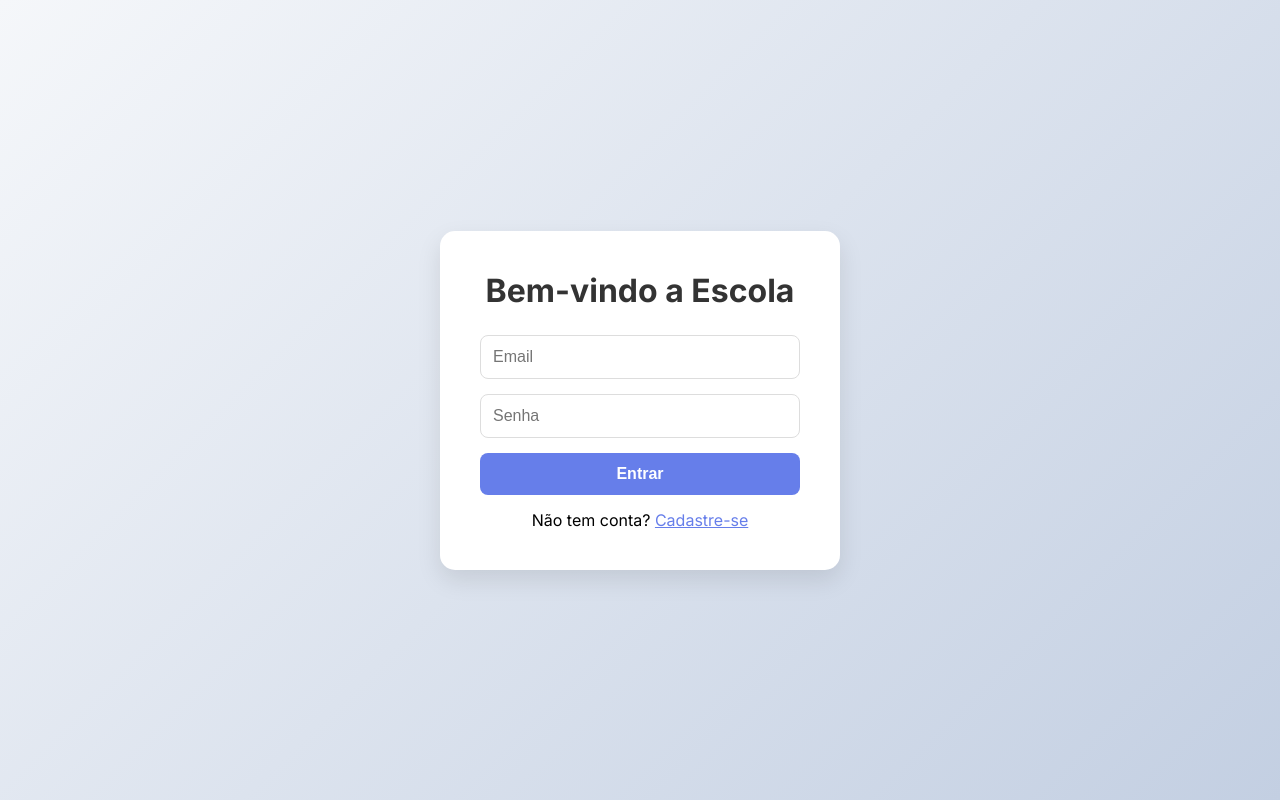
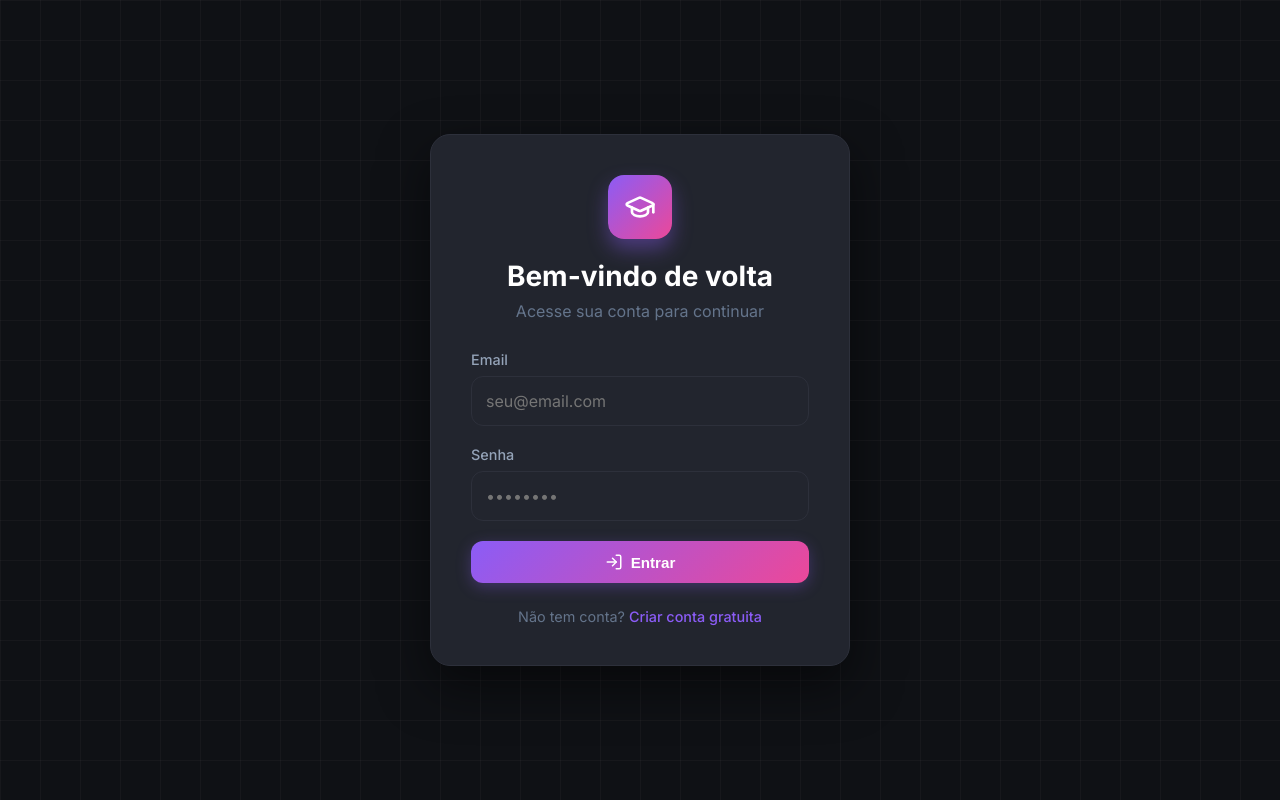
Before and after one commit to fabriciosilvatattoo/escola-agente, a React (Vite) app: page /login in a window 1280 px wide. Built offline with nearby package versions, Linux system fonts and the light colour scheme.

Commit message:
style: huge visual upgrade with dark theme and modern UI

```diff
--- a/package.json
+++ b/package.json
@@ -11,15 +11,19 @@
   "dependencies": {
     "axios": "^1.6.0",
     "bcryptjs": "^3.0.3",
+    "clsx": "^2.1.1",
     "cors": "^2.8.5",
     "express": "^4.18.2",
+    "framer-motion": "^12.34.0",
     "jsonwebtoken": "^9.0.3",
+    "lucide-react": "^0.563.0",
     "minio": "^8.0.6",
     "multer": "^2.0.2",
     "pg": "^8.18.0",
     "react": "^18.3.1",
     "react-dom": "^18.3.1",
-    "react-router-dom": "^6.30.3"
+    "react-router-dom": "^6.30.3",
+    "tailwind-merge": "^3.4.0"
   },
   "devDependencies": {
     "@vitejs/plugin-react": "^4.2.1",
--- a/src/App.css
+++ b/src/App.css
@@ -1,26 +1,254 @@
-body {
+@import url('https://fonts.googleapis.com/css2?family=Inter:wght@300;400;500;600;700&display=swap');
+
+:root {
+  --bg-primary: #0f1115;
+  --bg-secondary: #0f1115;
+  /* Corrigido para combinar com o layout */
+  --bg-card: #22252e;
+  --bg-hover: #2d303b;
+
+  --primary: #8b5cf6;
+  /* Roxo vibrante */
+  --primary-glow: rgba(139, 92, 246, 0.5);
+  --secondary: #ec4899;
+  /* Rosa vibrante */
+
+  --text-primary: #ffffff;
+  --text-secondary: #94a3b8;
+  --text-muted: #64748b;
+
+  --border: #2d303b;
+  --glass: rgba(30, 32, 40, 0.7);
+  --glass-border: rgba(255, 255, 255, 0.05);
+
+  --font-sans: 'Inter', sans-serif;
+}
+
+* {
+  box-sizing: border-box;
   margin: 0;
   padding: 0;
 }
 
-#root {
+body {
+  font-family: var(--font-sans);
+  background-color: var(--bg-primary);
+  color: var(--text-primary);
+  /* Gradiente de fundo sutil para dar profundidade */
+  background-image:
+    radial-gradient(circle at top right, rgba(139, 92, 246, 0.15), transparent 40%),
+    radial-gradient(circle at bottom left, rgba(236, 72, 153, 0.1), transparent 40%);
   min-height: 100vh;
+  -webkit-font-smoothing: antialiased;
 }
 
-/* Custom scrollbar */
+/* Scrollbar Bonita */
 ::-webkit-scrollbar {
   width: 8px;
 }
 
 ::-webkit-scrollbar-track {
-  background: #f1f1f1;
+  background: var(--bg-primary);
 }
 
 ::-webkit-scrollbar-thumb {
-  background: #888;
+  background: var(--border);
   border-radius: 4px;
 }
 
 ::-webkit-scrollbar-thumb:hover {
-  background: #555;
+  background: var(--text-muted);
 }
+
+/* Utilitários de Vidro (Glassmorphism) */
+.glass-panel {
+  background: var(--glass);
+  backdrop-filter: blur(12px);
+  -webkit-backdrop-filter: blur(12px);
+  border: 1px solid var(--glass-border);
+  border-radius: 16px;
+}
+
+/* Animações Sutis */
+.hover-scale {
+  transition: transform 0.2s cubic-bezier(0.4, 0, 0.2, 1);
+}
+
+.hover-scale:hover {
+  transform: translateY(-2px);
+}
+
+/* Botões Modernos */
+.btn-primary {
+  background: linear-gradient(135deg, var(--primary), var(--secondary));
+  color: white;
+  border: none;
+  padding: 12px 24px;
+  border-radius: 12px;
+  font-weight: 600;
+  font-size: 0.95rem;
+  cursor: pointer;
+  box-shadow: 0 4px 15px rgba(139, 92, 246, 0.3);
+  transition: all 0.2s ease;
+  display: inline-flex;
+  align-items: center;
+  justify-content: center;
+  gap: 8px;
+  text-decoration: none;
+}
+
+.btn-primary:hover {
+  box-shadow: 0 6px 20px rgba(139, 92, 246, 0.5);
+  transform: translateY(-1px);
+  color: white;
+}
+
+.btn-secondary {
+  background: var(--bg-hover);
+  color: var(--text-primary);
+  border: 1px solid var(--border);
+  padding: 12px 24px;
+  border-radius: 12px;
+  font-weight: 500;
+  cursor: pointer;
+  transition: all 0.2s ease;
+}
+
+.btn-secondary:hover {
+  background: var(--border);
+  border-color: var(--text-muted);
+}
+
+/* Inputs Modernos no modo dark */
+input,
+textarea {
+  background: var(--bg-card);
+  /* Ajustado para card bg */
+  border: 1px solid var(--border);
+  color: white;
+  padding: 12px 16px;
+  border-radius: 12px;
+  font-size: 1rem;
+  font-family: var(--font-sans);
+  transition: all 0.2s;
+}
+
+input:focus,
+textarea:focus {
+  outline: none;
+  border-color: var(--primary);
+  box-shadow: 0 0 0 2px rgba(139, 92, 246, 0.2);
+}
+
+/* Link padrão */
+a {
+  color: var(--primary);
+  text-decoration: none;
+  font-weight: 500;
+  transition: color 0.2s;
+}
+
+a:hover {
+  color: var(--secondary);
+}
+
+/* Login Premium Styles */
+.login-page {
+  min-height: 100vh;
+  display: flex;
+  align-items: center;
+  justify-content: center;
+  background: var(--bg-primary);
+  /* Efeito de grade sutil */
+  background-image:
+    linear-gradient(rgba(255, 255, 255, 0.03) 1px, transparent 1px),
+    linear-gradient(90deg, rgba(255, 255, 255, 0.03) 1px, transparent 1px);
+  background-size: 40px 40px;
+}
+
+.login-card {
+  width: 100%;
+  max-width: 420px;
+  padding: 40px;
+  background: var(--bg-card);
+  box-shadow: 0 20px 50px rgba(0, 0, 0, 0.5);
+  border: 1px solid var(--border);
+  border-radius: 20px;
+}
+
+.login-header {
+  text-align: center;
+  margin-bottom: 30px;
+}
+
+.login-header h1 {
+  font-size: 1.75rem;
+  margin-bottom: 8px;
+  color: var(--text-primary);
+  font-weight: 700;
+}
+
+.login-header p {
+  color: var(--text-muted);
+}
+
+.logo-icon {
+  margin: 0 auto 20px auto;
+  width: 64px;
+  height: 64px;
+  background: linear-gradient(135deg, var(--primary), var(--secondary));
+  border-radius: 16px;
+  display: flex;
+  align-items: center;
+  justify-content: center;
+  box-shadow: 0 10px 20px rgba(139, 92, 246, 0.4);
+}
+
+.input-group {
+  margin-bottom: 20px;
+}
+
+.input-group label {
+  display: block;
+  margin-bottom: 8px;
+  color: var(--text-secondary);
+  font-size: 0.9rem;
+  font-weight: 500;
+}
+
+.input-group input {
+  width: 100%;
+  padding: 14px;
+}
+
+.error-msg {
+  color: #ef4444;
+  margin-bottom: 15px;
+  font-size: 0.9rem;
+  text-align: center;
+  padding: 10px;
+  background: rgba(239, 68, 68, 0.1);
+  border-radius: 8px;
+}
+
+.login-footer {
+  margin-top: 25px;
+  text-align: center;
+  font-size: 0.9rem;
+  color: var(--text-muted);
+}
+
+.w-100 {
+  width: 100%;
+}
+
+/* Loading */
+.loader {
+  display: flex;
+  justify-content: center;
+  align-items: center;
+  height: 100vh;
+  font-size: 1.2rem;
+  color: var(--text-muted);
+  font-weight: 500;
+}
--- a/src/Layout.jsx
+++ b/src/Layout.jsx
@@ -1,34 +1,34 @@
 import { Outlet } from 'react-router-dom';
 import Sidebar from './Sidebar';
+import './App.css'; // Carrega o tema dark
 
 function Layout() {
     return (
-        <div style={styles.container}>
-            <div style={styles.sidebar}>
-                <Sidebar />
-            </div>
-            <div style={styles.content}>
+        <div className="layout" style={styles.layout}>
+            <Sidebar />
+            <main className="main-content" style={styles.content}>
                 <Outlet />
-            </div>
+            </main>
         </div>
     );
 }
 
 const styles = {
-    container: {
+    layout: {
         display: 'flex',
         minHeight: '100vh',
-        width: '100%',
-    },
-    sidebar: {
-        width: '250px',
-        flexShrink: 0,
+        width: '100vw',
+        backgroundColor: 'var(--bg-primary)',
+        color: 'var(--text-primary)',
     },
     content: {
         flex: 1,
-        padding: '40px',
-        background: '#f5f7fa',
+        marginLeft: '280px',
+        padding: '40px 60px',
         overflowY: 'auto',
+        /* Efeito de profundidade para o content */
+        backgroundColor: 'var(--bg-primary)',
+        backgroundImage: `radial-gradient(circle at top right, rgba(139, 92, 246, 0.05), transparent 40%)`
     },
 };
 
--- a/src/Login.jsx
+++ b/src/Login.jsx
@@ -1,5 +1,7 @@
 import { useState } from 'react';
 import { useNavigate, Link } from 'react-router-dom';
+import { LogIn, GraduationCap } from 'lucide-react';
+import './App.css';
 
 function Login() {
     const [email, setEmail] = useState('');
@@ -21,7 +23,7 @@ function Login() {
             if (response.ok) {
                 localStorage.setItem('token', data.token);
                 localStorage.setItem('user', JSON.stringify(data.user));
-                navigate('/dashboard'); // Vai pro Chat
+                navigate('/modules');
             } else {
                 setError(data.error || 'Erro ao fazer login');
             }
@@ -31,84 +33,53 @@ function Login() {
     };
 
     return (
-        <div style={styles.container}>
-            <div style={styles.card}>
-                <h1 style={styles.title}>Bem-vindo a Escola</h1>
-                <form onSubmit={handleLogin} style={styles.form}>
+        <div className="login-page">
+            <div className="glass-panel login-card">
+                <div className="login-header">
+                    <div className="logo-icon">
+                        <GraduationCap size={32} color="white" />
+                    </div>
+                    <h1>Bem-vindo de volta</h1>
+                    <p>Acesse sua conta para continuar</p>
+                </div>
+
+                <form onSubmit={handleLogin} className="login-form">
+                    <div className="input-group">
+                        <label>Email</label>
                         <input
                             type="email"
-                        placeholder="Email"
+                            placeholder="seu@email.com"
                             value={email}
                             onChange={(e) => setEmail(e.target.value)}
-                        style={styles.input}
                             required
                         />
+                    </div>
+
+                    <div className="input-group">
+                        <label>Senha</label>
                         <input
                             type="password"
-                        placeholder="Senha"
+                            placeholder="••••••••"
                             value={password}
                             onChange={(e) => setPassword(e.target.value)}
-                        style={styles.input}
                             required
                         />
-                    {error && <p style={styles.error}>{error}</p>}
-                    <button type="submit" style={styles.button}>Entrar</button>
+                    </div>
+
+                    {error && <div className="error-msg">{error}</div>}
+
+                    <button type="submit" className="btn-primary w-100">
+                        <LogIn size={18} /> Entrar
+                    </button>
                 </form>
-                <p style={{ marginTop: '15px' }}>
-                    Não tem conta? <Link to="/register" style={{ color: '#667eea' }}>Cadastre-se</Link>
+
+                <p className="login-footer">
+                    Não tem conta? <Link to="/register">Criar conta gratuita</Link>
                 </p>
             </div>
         </div>
     );
 }
-
-const styles = {
-    container: {
-        height: '100vh',
-        display: 'flex',
-        justifyContent: 'center',
-        alignItems: 'center',
-        background: 'linear-gradient(135deg, #f5f7fa 0%, #c3cfe2 100%)',
-        fontFamily: 'Inter, sans-serif',
-    },
-    card: {
-        padding: '40px',
-        background: 'white',
-        borderRadius: '15px',
-        boxShadow: '0 10px 25px rgba(0,0,0,0.1)',
-        width: '100%',
-        maxWidth: '400px',
-        textAlign: 'center',
-    },
-    title: {
-        marginBottom: '25px',
-        color: '#333',
-    },
-    form: {
-        display: 'flex',
-        flexDirection: 'column',
-        gap: '15px',
-    },
-    input: {
-        padding: '12px',
-        borderRadius: '8px',
-        border: '1px solid #ddd',
-        fontSize: '16px',
-    },
-    button: {
-        padding: '12px',
-        borderRadius: '8px',
-        border: 'none',
-        background: '#667eea',
-        color: 'white',
-        fontSize: '16px',
-        cursor: 'pointer',
-        fontWeight: 'bold',
-    },
-    error: {
-        color: 'red',
-        fontSize: '14px',
-    },
-};
-
+// Estilos locais para simplificar
+// ... (Adicionando no App.css logo abaixo)
 export default Login;
--- a/src/Modules.jsx
+++ b/src/Modules.jsx
@@ -1,53 +1,57 @@
 import { useEffect, useState } from 'react';
 import { Link } from 'react-router-dom';
+import { BookOpen, PlayCircle } from 'lucide-react';
+import './App.css';
 
 function Modules() {
     const [modules, setModules] = useState([]);
     const [loading, setLoading] = useState(true);
-    const [error, setError] = useState(null);
 
     useEffect(() => {
-        const token = localStorage.getItem('token');
-        fetch('/api/modules', { headers: { Authorization: `Bearer ${token}` } })
-            .then(res => {
-                if (!res.ok) throw new Error('Erro ao buscar módulos');
-                return res.json();
-            })
+        fetch('/api/modules')
+            .then(res => res.json())
             .then(data => {
                 setModules(data);
                 setLoading(false);
             })
-            .catch(err => {
-                console.error(err);
-                setError('Não foi possível carregar os módulos.');
-                setLoading(false);
-            });
+            .catch(err => setLoading(false));
     }, []);
 
-    if (loading) return <div style={styles.centered}>Carregando módulos...</div>;
-    if (error) return <div style={styles.error}>{error}</div>;
+    if (loading) return <div className="loader">Carregando seus cursos...</div>;
 
     return (
         <div style={styles.container}>
-            <h1 style={styles.title}>Meus Módulos</h1>
+            <header style={styles.header}>
+                <h1 style={styles.title}>Meus Cursos</h1>
+                <p style={styles.subtitle}>Continue de onde parou e avance sua carreira</p>
+            </header>
 
             <div style={styles.grid}>
-                {modules.length > 0 ? (
-                    modules.map(mod => (
-                        <div key={mod.id} style={styles.card}>
-                            <div style={{ ...styles.cover, backgroundImage: `url(${mod.cover_image})` }}></div>
-                            <div style={styles.content}>
-                                <h3 style={styles.cardTitle}>{mod.title}</h3>
-                                <p style={styles.desc}>{mod.description}</p>
-                                <Link to={`/modules/${mod.id}`} style={styles.btn}>
-                                    Continuar Curso →
-                                </Link>
+                {modules.map(mod => (
+                    <div key={mod.id} className="module-card glass-panel hover-scale" style={styles.card}>
+                        <div style={{ ...styles.cover, backgroundImage: `url(${mod.cover_image})` }}>
+                            <div style={styles.overlay}>
+                                <span style={styles.badge}>Módulo {mod.id}</span>
                             </div>
                         </div>
-                    ))
-                ) : (
-                    <p>Nenhum módulo encontrado.</p>
-                )}
+
+                        <div style={styles.content}>
+                            <h3 style={styles.cardTitle}>{mod.title}</h3>
+                            <p style={styles.desc}>{mod.description}</p>
+
+                            <div style={styles.progressContainer}>
+                                <div style={styles.progressBar}>
+                                    <div style={{ width: '30%', height: '100%', background: 'var(--primary)', borderRadius: '4px' }}></div>
+                                </div>
+                                <span style={styles.progressText}>30% concluído</span>
+                            </div>
+
+                            <Link to={`/modules/${mod.id}`} className="btn-primary" style={styles.btn}>
+                                <PlayCircle size={18} /> Continuar Aula
+                            </Link>
+                        </div>
+                    </div>
+                ))}
             </div>
         </div>
     );
@@ -58,61 +62,97 @@ const styles = {
         maxWidth: '1200px',
         margin: '0 auto',
     },
+    header: {
+        marginBottom: '50px',
+    },
     title: {
-        fontSize: '2rem',
-        marginBottom: '30px',
-        color: '#333',
+        fontSize: '2.5rem',
+        fontWeight: '700',
+        background: 'linear-gradient(to right, #fff, #94a3b8)',
+        WebkitBackgroundClip: 'text',
+        WebkitTextFillColor: 'transparent',
+        marginBottom: '10px'
+    },
+    subtitle: {
+        fontSize: '1.1rem',
+        color: 'var(--text-secondary)',
     },
     grid: {
         display: 'grid',
-        gridTemplateColumns: 'repeat(auto-fill, minmax(300px, 1fr))',
+        gridTemplateColumns: 'repeat(auto-fill, minmax(320px, 1fr))',
         gap: '30px',
     },
     card: {
-        background: 'white',
-        borderRadius: '15px',
         overflow: 'hidden',
-        boxShadow: '0 5px 15px rgba(0,0,0,0.08)',
-        transition: 'transform 0.2s',
+        border: '1px solid rgba(255,255,255,0.05)',
+        background: 'linear-gradient(180deg, rgba(30,32,40,0.6) 0%, rgba(30,32,40,0.3) 100%)',
+        display: 'flex',
+        flexDirection: 'column',
     },
     cover: {
-        height: '180px',
+        height: '200px',
         backgroundSize: 'cover',
         backgroundPosition: 'center',
-        backgroundColor: '#eee',
+        position: 'relative',
+    },
+    overlay: {
+        position: 'absolute',
+        top: 0,
+        left: 0,
+        width: '100%',
+        height: '100%',
+        background: 'linear-gradient(to bottom, transparent 0%, rgba(15,17,21,0.8) 100%)',
+        padding: '15px'
+    },
+    badge: {
+        background: 'rgba(0,0,0,0.6)',
+        backdropFilter: 'blur(4px)',
+        color: '#fff',
+        padding: '4px 10px',
+        borderRadius: '20px',
+        fontSize: '0.75rem',
+        fontWeight: '600',
+        textTransform: 'uppercase',
     },
     content: {
-        padding: '20px',
+        padding: '24px',
+        flex: 1,
+        display: 'flex',
+        flexDirection: 'column',
     },
     cardTitle: {
-        margin: '0 0 10px 0',
         fontSize: '1.25rem',
+        color: 'var(--text-primary)',
+        marginBottom: '10px',
+        fontWeight: 600,
     },
     desc: {
-        color: '#666',
+        fontSize: '0.9rem',
+        color: 'var(--text-muted)',
         lineHeight: '1.5',
         marginBottom: '20px',
+        flex: 1,
+    },
+    progressContainer: {
+        marginBottom: '20px',
+    },
+    progressBar: {
+        width: '100%',
+        height: '6px',
+        background: 'rgba(255,255,255,0.1)',
+        borderRadius: '4px',
+        marginBottom: '8px',
+        overflow: 'hidden'
+    },
+    progressText: {
+        fontSize: '0.8rem',
+        color: 'var(--text-muted)',
     },
     btn: {
-        display: 'inline-block',
-        background: '#667eea',
-        color: 'white',
-        padding: '10px 20px',
-        borderRadius: '8px',
-        textDecoration: 'none',
-        fontWeight: 'bold',
-        transition: 'background 0.2s',
-    },
-    centered: {
+        width: '100%',
         textAlign: 'center',
-        padding: '50px',
-        fontSize: '1.2rem',
-        color: '#666',
-    },
-    error: {
-        color: 'red',
-        textAlign: 'center',
-        padding: '20px',
+        display: 'flex',
+        justifyContent: 'center'
     }
 };
 
--- a/src/Sidebar.jsx
+++ b/src/Sidebar.jsx
@@ -1,4 +1,6 @@
-import { Link, useNavigate, useLocation } from 'react-router-dom';
+import { useNavigate, useLocation, Link } from 'react-router-dom';
+import { BookOpen, MonitorPlay, MessageSquare, Users, LogOut, GraduationCap, LayoutDashboard } from 'lucide-react';
+import './App.css'; // Garantir estilos globais
 
 function Sidebar() {
     const navigate = useNavigate();
@@ -10,85 +12,160 @@ function Sidebar() {
         navigate('/login');
     };
 
-    const isActive = (path) => location.pathname === path;
+    const isActive = (path) => {
+        return location.pathname.startsWith(path);
+    };
+
+    const menuItems = [
+        { path: '/modules', label: 'Meus Cursos', icon: BookOpen },
+        { path: '/feed', label: 'Comunidade', icon: Users },
+        { path: '/chat', label: 'Tutor IA', icon: MessageSquare },
+    ];
 
     return (
-        <div style={styles.sidebar}>
-            <div style={styles.logo}>
-                <h1>🎓 NEXUS</h1>
+        <aside style={styles.sidebar}>
+            {/* Logo */}
+            <div style={styles.logoContainer}>
+                <div style={styles.logoBox}>
+                    <GraduationCap size={28} color="#fff" />
+                </div>
+                <div>
+                    <h1 style={styles.brandName}>NEXUS</h1>
+                    <span style={styles.brandSubtitle}>Academy</span>
+                </div>
             </div>
 
+            {/* Navegação */}
             <nav style={styles.nav}>
-                <Link to="/modules" style={isActive('/modules') ? styles.linkActive : styles.link}>📚 Módulos</Link>
-                <Link to="/feed" style={isActive('/feed') ? styles.linkActive : styles.link}>💬 Comunidade</Link>
-                <Link to="/chat" style={isActive('/chat') ? styles.linkActive : styles.link}>🤖 Tutor IA</Link>
+                {menuItems.map((item) => {
+                    const active = isActive(item.path);
+                    const Icon = item.icon;
+
+                    return (
+                        <Link
+                            key={item.path}
+                            to={item.path}
+                            style={{
+                                ...styles.link,
+                                ...(active ? styles.linkActive : {}),
+                            }}
+                        >
+                            <Icon size={20} color={active ? '#fff' : '#94a3b8'} style={{ minWidth: '24px' }} />
+                            <span style={active ? { color: '#fff', fontWeight: 600 } : { color: '#94a3b8' }}>
+                                {item.label}
+                            </span>
+                            {active && <div style={styles.activeIndicator} />}
+                        </Link>
+                    );
+                })}
             </nav>
 
+            {/* Footer / Logout */}
             <div style={styles.footer}>
-                <button onClick={handleLogout} style={styles.logoutBtn}>Sair</button>
+                <button onClick={handleLogout} style={styles.logoutBtn}>
+                    <LogOut size={18} />
+                    <span>Sair da conta</span>
+                </button>
             </div>
-        </div>
+        </aside>
     );
 }
 
 const styles = {
     sidebar: {
-        width: '250px',
+        width: '280px',
         height: '100vh',
-        background: '#1a1c23',
-        color: 'white',
+        background: 'var(--bg-secondary)', // #1a1c23
+        borderRight: '1px solid var(--border)',
         display: 'flex',
         flexDirection: 'column',
         position: 'fixed',
         left: 0,
         top: 0,
-        padding: '20px',
-        boxSizing: 'border-box',
+        zIndex: 50,
+        padding: '30px 20px',
     },
-    logo: {
-        marginBottom: '40px',
-        textAlign: 'center',
-        borderBottom: '1px solid #333',
-        paddingBottom: '20px',
+    logoContainer: {
+        display: 'flex',
+        alignItems: 'center',
+        gap: '15px',
+        marginBottom: '50px',
+        paddingLeft: '10px',
+    },
+    logoBox: {
+        width: '48px',
+        height: '48px',
+        borderRadius: '12px',
+        background: 'linear-gradient(135deg, var(--primary), var(--secondary))',
+        display: 'flex',
+        alignItems: 'center',
+        justifyContent: 'center',
+        boxShadow: '0 8px 16px rgba(139, 92, 246, 0.3)',
+    },
+    brandName: {
+        fontSize: '1.5rem',
+        fontWeight: '700',
+        color: 'white',
+        lineHeight: 1,
+        letterSpacing: '-0.5px'
+    },
+    brandSubtitle: {
+        fontSize: '0.85rem',
+        color: 'var(--text-muted)',
+        fontWeight: '500',
+        letterSpacing: '1px',
+        textTransform: 'uppercase'
     },
     nav: {
         display: 'flex',
         flexDirection: 'column',
-        gap: '10px',
+        gap: '8px',
         flex: 1,
     },
     link: {
-        color: '#a0aec0',
-        textDecoration: 'none',
-        padding: '12px 15px',
-        borderRadius: '8px',
-        transition: '0.2s',
         display: 'flex',
         alignItems: 'center',
-        fontSize: '16px',
-        fontWeight: 500
+        gap: '12px',
+        padding: '14px 18px',
+        borderRadius: '12px',
+        transition: 'all 0.2s cubic-bezier(0.4, 0, 0.2, 1)',
+        position: 'relative',
+        overflow: 'hidden',
+        textDecoration: 'none',
     },
     linkActive: {
-        background: '#667eea',
-        color: 'white',
-        textDecoration: 'none', // Adicionado para garantir
-        padding: '12px 15px',
-        borderRadius: '8px',
-        fontWeight: 600
+        background: 'rgba(139, 92, 246, 0.1)', // primary com opacidade
+    },
+    activeIndicator: {
+        position: 'absolute',
+        left: 0,
+        top: '50%',
+        transform: 'translateY(-50%)',
+        width: '4px',
+        height: '24px',
+        background: 'var(--primary)',
+        borderRadius: '0 4px 4px 0',
     },
     footer: {
-        borderTop: '1px solid #333',
+        marginTop: 'auto',
         paddingTop: '20px',
+        borderTop: '1px solid var(--border)',
     },
     logoutBtn: {
         width: '100%',
+        display: 'flex',
+        alignItems: 'center',
+        justifyContent: 'center',
+        gap: '10px',
         padding: '12px',
         background: 'transparent',
-        border: '1px solid #e53e3e',
-        color: '#e53e3e',
-        borderRadius: '8px',
+        border: '1px solid var(--border)',
+        color: 'var(--text-muted)',
+        borderRadius: '12px',
         cursor: 'pointer',
         transition: '0.2s',
+        fontSize: '0.9rem',
+        fontWeight: 500
     }
 };
 
```
Also changed, not shown: 1 other file (tests, documents, lock files or other folders). Lines whose indentation alone changed are shown as unchanged.
